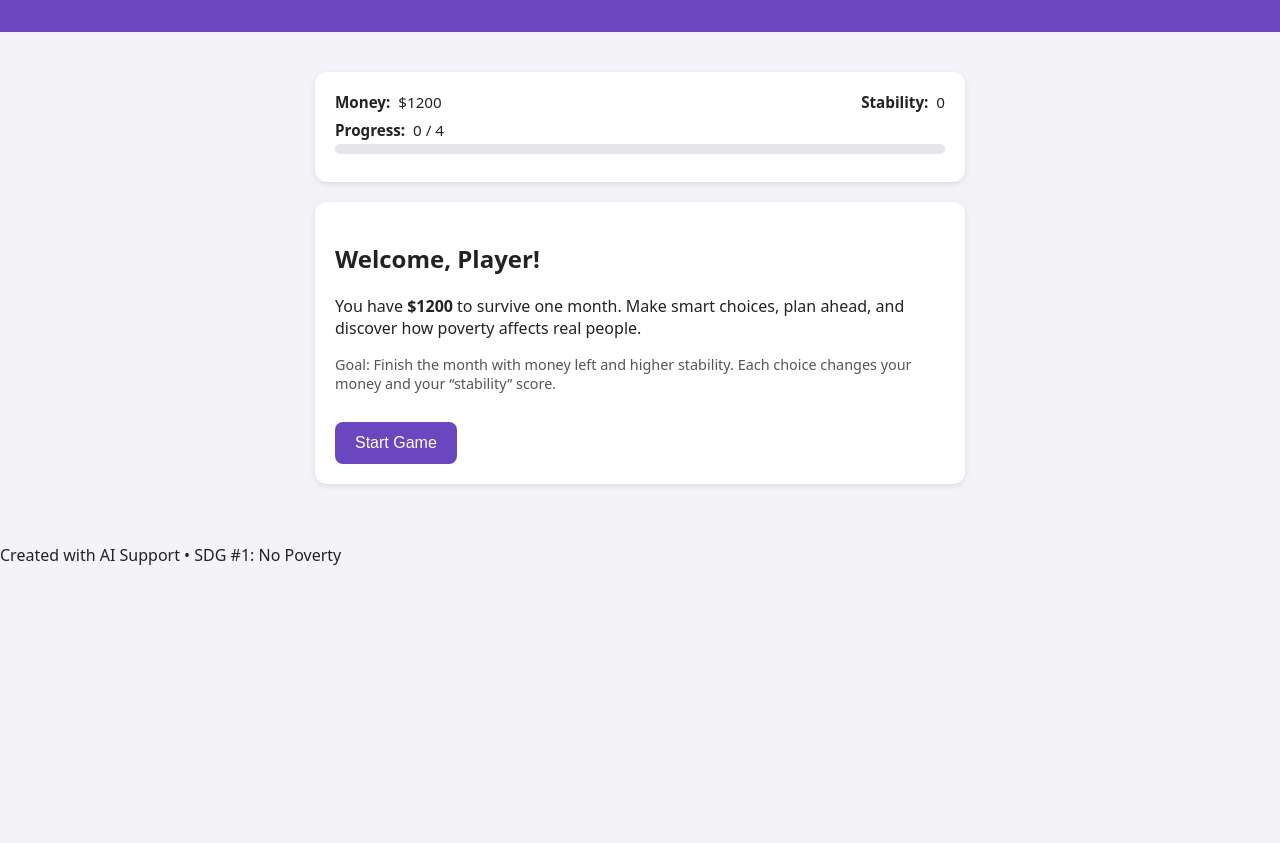
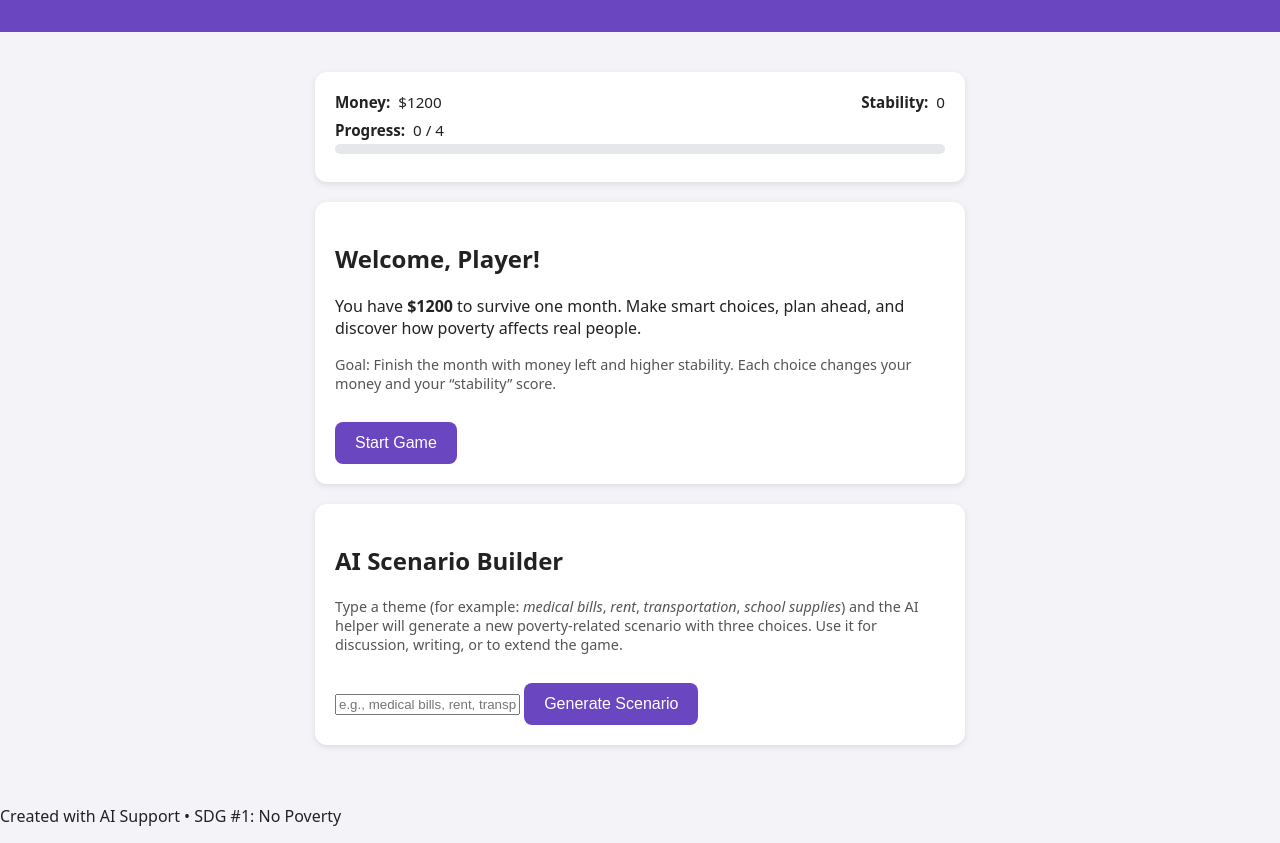
Before and after one commit to cschaus1507/TIFRound2, a plain HTML site: page index.html in a window 1280 px wide. Shown: the part 129-972 px from the top of the page. Before the commit the page ends 800 px from the top, so only its background shows below. Drawn offline with Linux system fonts and the light colour scheme.

Commit message:
Update index.html

```diff
--- a/index.html
+++ b/index.html
@@ -63,6 +63,25 @@
       <p id="score-text" class="score-text"></p>
       <button onclick="location.reload()">Play Again</button>
     </div>
+
+    <!-- AI Scenario Builder -->
+    <div id="ai-builder" class="card fade-in">
+      <h2>AI Scenario Builder</h2>
+      <p class="small">
+        Type a theme (for example: <em>medical bills</em>, <em>rent</em>, <em>transportation</em>,
+        <em>school supplies</em>) and the AI helper will generate a new poverty-related scenario
+        with three choices. Use it for discussion, writing, or to extend the game.
+      </p>
+      <input
+        id="ai-theme"
+        type="text"
+        class="builder-input"
+        placeholder="e.g., medical bills, rent, transportation, school supplies"
+      />
+      <button onclick="generateAIScenario()">Generate Scenario</button>
+      <div id="ai-output" class="ai-output"></div>
+    </div>
+
   </section>
 
   <footer>
```
